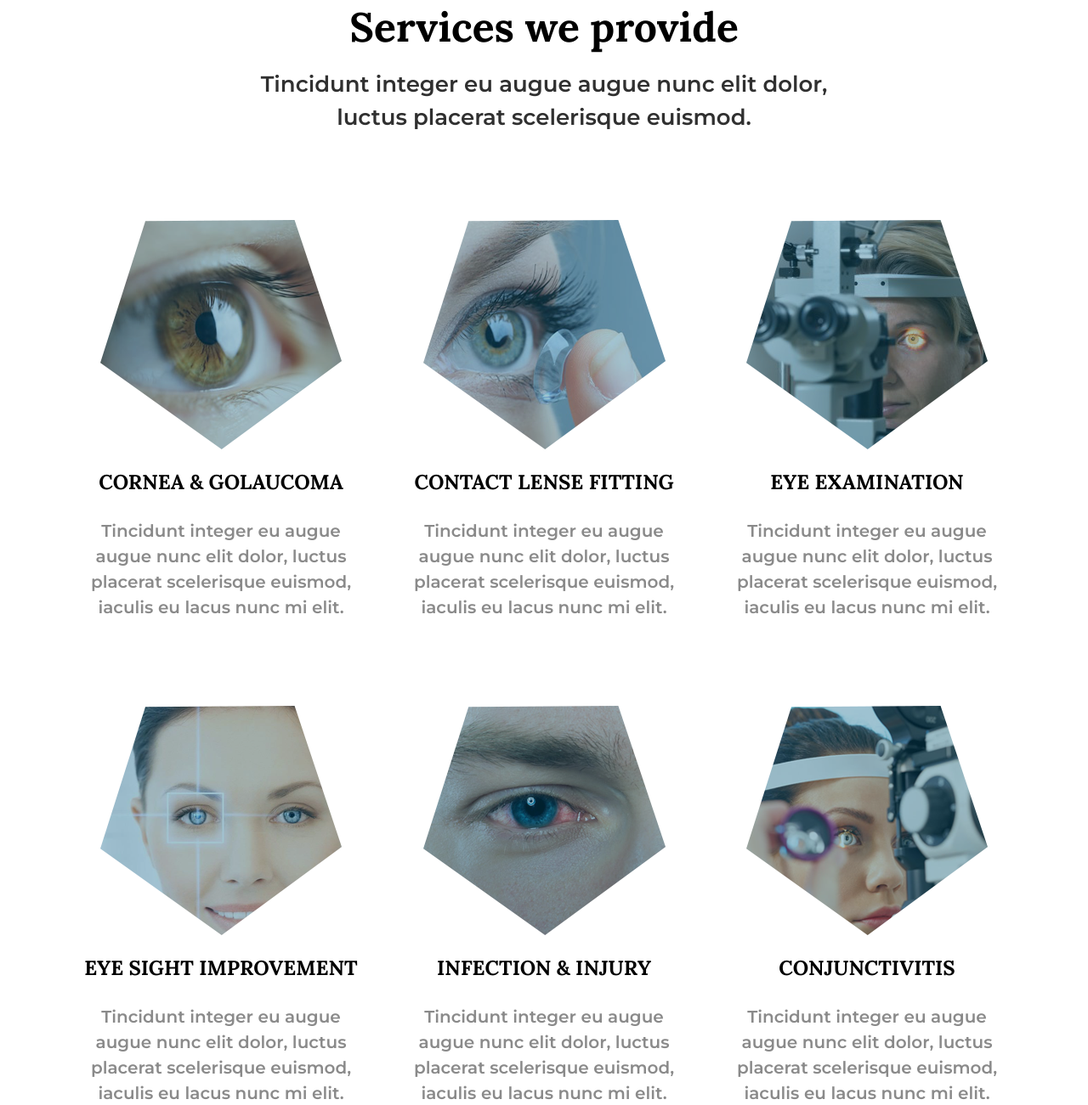
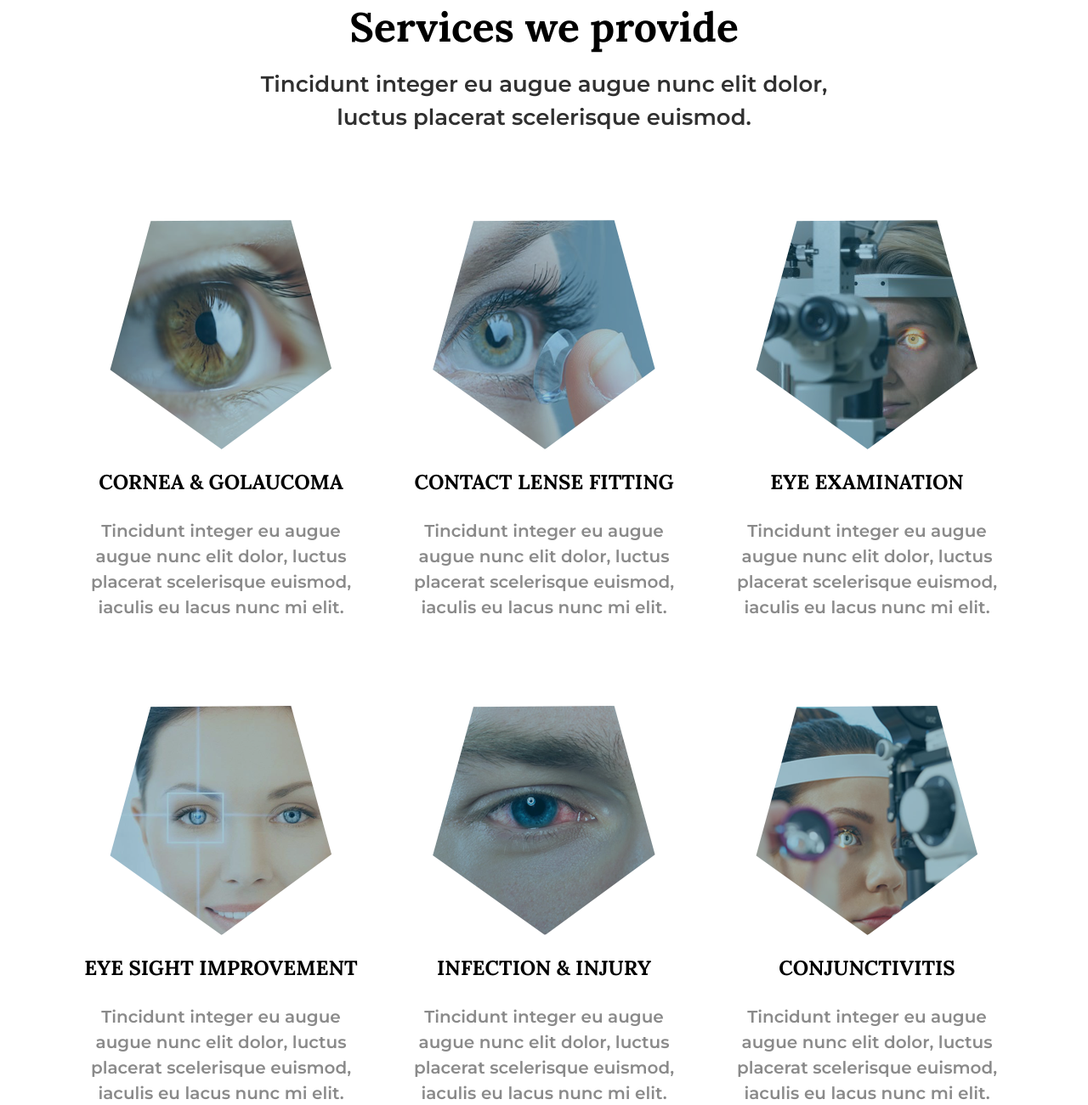
Before and after one commit to UsmanHaiderKhan/Medical-five, a plain HTML site: page Medical-five/index.html in a window 1280 px wide. Shown: the part 2366-3667 px from the top of the page at 85% size. Drawn offline with nearby package versions, Linux system fonts and the light colour scheme.

Commit message:
Update added fixed some issues

```diff
--- a/Medical-five/assets/Bootstrap4/css/styles.css
+++ b/Medical-five/assets/Bootstrap4/css/styles.css
@@ -353,6 +353,11 @@ html, body {
     font-weight: bold;
     font-size: 48px;
     font-family: 'Lora', serif;
+}
+
+.img-style {
+    /*clip-path: polygon(21% 1%, 78% 0, 94% 82%, 50% 100%, 8% 81%);*/
+    clip-path: polygon(21% 0, 79% 0, 100% 81%, 50% 100%, 0 81%);
 }
 
 .service-desc {
--- a/Medical-five/index.html
+++ b/Medical-five/index.html
@@ -17,25 +17,6 @@
     <link href="assets/Bootstrap4/css/styles.css" rel="stylesheet" />
     <title>Medical Theme | Five</title>
     <style>
-
-
-
-
-
-
-
-
-
-
-
-
-
-
-
-
-
-
-
         /*=================================
               Font-Family's Start
         =================================*/
@@ -132,7 +113,7 @@
                         </p>
                     </div>
                     <div class="mt-70 text-center">
-                        <a href="#contact-info" class="scroll btn btn-contact">Get Free Consultation</a>
+                        <a href="#visit" class="scroll btn btn-contact">Get Free Consultation</a>
                     </div>
                 </div>
             </div>
@@ -255,7 +236,7 @@
             <div class="row">
                 <div class="col-sm-12 col-md-6 col-lg-4 mt-85">
                     <div class="text-center">
-                        <img src="assets/Images/services/s1.png" />
+                        <img src="assets/Images/services/s1.png" class="img-style" />
                         <h3 class="service-heading mt-25">Cornea & Golaucoma</h3>
                         <p class="service-heading-desc mt-27">
                             Tincidunt integer eu augue augue nunc elit dolor, luctus placerat scelerisque euismod, iaculis eu lacus nunc mi elit.
@@ -264,7 +245,7 @@
                 </div>
                 <div class="col-sm-12 col-md-6 col-lg-4 mt-85">
                     <div class="text-center">
-                        <img src="assets/Images/services/s2.png" />
+                        <img src="assets/Images/services/s2.png" class="img-style" />
                         <h3 class="service-heading mt-25">Contact Lense Fitting</h3>
                         <p class="service-heading-desc mt-27">
                             Tincidunt integer eu augue augue nunc elit dolor, luctus placerat scelerisque euismod, iaculis eu lacus nunc mi elit.
@@ -273,7 +254,7 @@
                 </div>
                 <div class="col-sm-12 col-md-6 col-lg-4 mt-85">
                     <div class="text-center">
-                        <img src="assets/Images/services/s3.png" />
+                        <img src="assets/Images/services/s3.png" class="img-style" />
                         <h3 class="service-heading mt-25">Eye Examination</h3>
                         <p class="service-heading-desc mt-27">
                             Tincidunt integer eu augue augue nunc elit dolor, luctus placerat scelerisque euismod, iaculis eu lacus nunc mi elit.
@@ -282,7 +263,7 @@
                 </div>
                 <div class="col-sm-12 col-md-6 col-lg-4 mt-85">
                     <div class="text-center">
-                        <img src="assets/Images/services/s4.png" />
+                        <img src="assets/Images/services/s4.png" class="img-style" />
                         <h3 class="service-heading mt-25">eye sight improvement</h3>
                         <p class="service-heading-desc mt-27">
                             Tincidunt integer eu augue augue nunc elit dolor, luctus placerat scelerisque euismod, iaculis eu lacus nunc mi elit.
@@ -291,7 +272,7 @@
                 </div>
                 <div class="col-sm-12 col-md-6 col-lg-4 mt-85">
                     <div class="text-center">
-                        <img src="assets/Images/services/s5.png" />
+                        <img src="assets/Images/services/s5.png" class="img-style" />
                         <h3 class="service-heading mt-25">Infection & injury</h3>
                         <p class="service-heading-desc mt-27">
                             Tincidunt integer eu augue augue nunc elit dolor, luctus placerat scelerisque euismod, iaculis eu lacus nunc mi elit.
@@ -300,7 +281,7 @@
                 </div>
                 <div class="col-sm-12 col-md-6 col-lg-4 mt-85">
                     <div class="text-center">
-                        <img src="assets/Images/services/s6.png" />
+                        <img src="assets/Images/services/s6.png" class="img-style" />
                         <h3 class="service-heading mt-25">Conjunctivitis</h3>
                         <p class="service-heading-desc mt-27">
                             Tincidunt integer eu augue augue nunc elit dolor, luctus placerat scelerisque euismod, iaculis eu lacus nunc mi elit.
```
